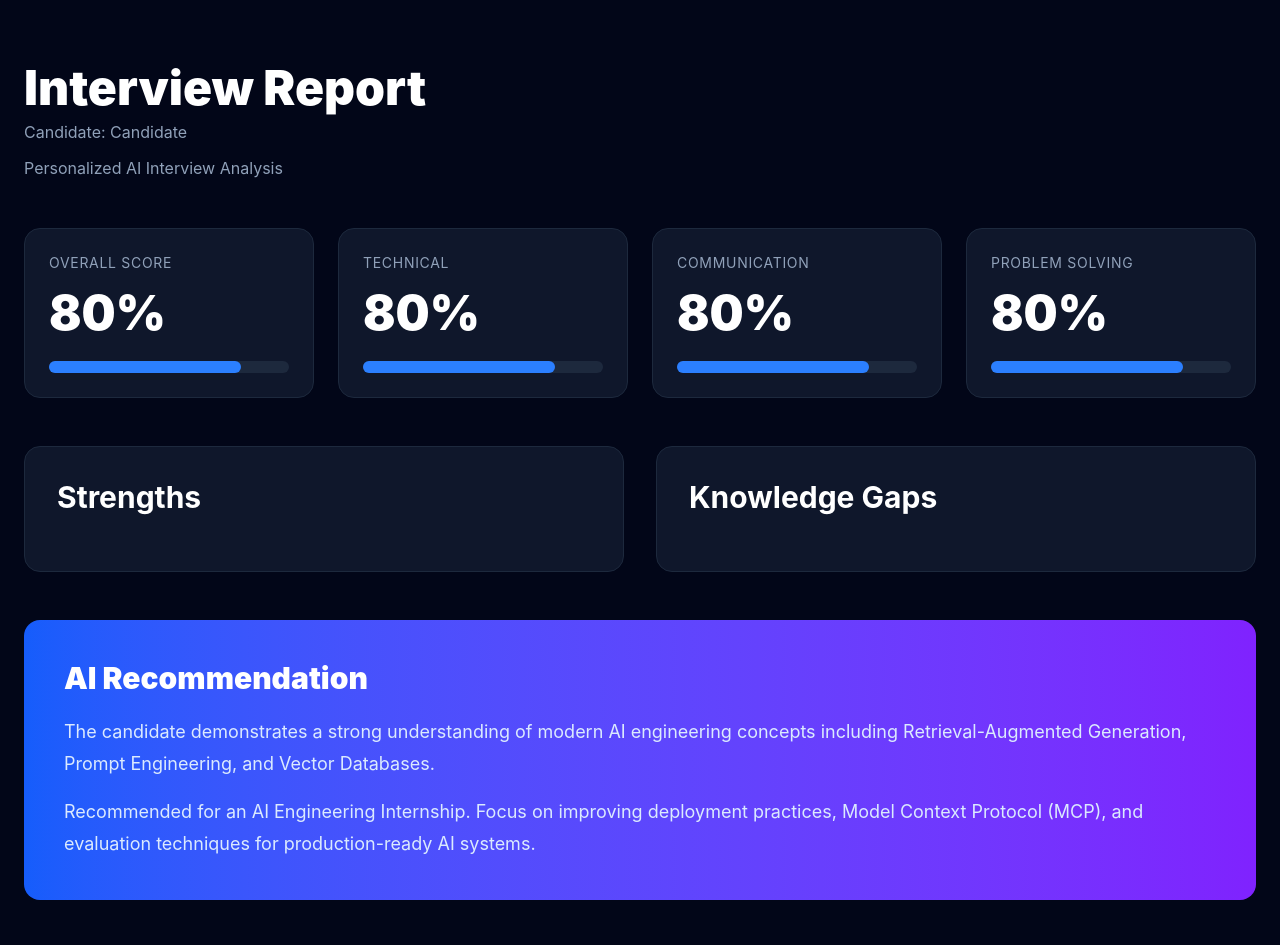
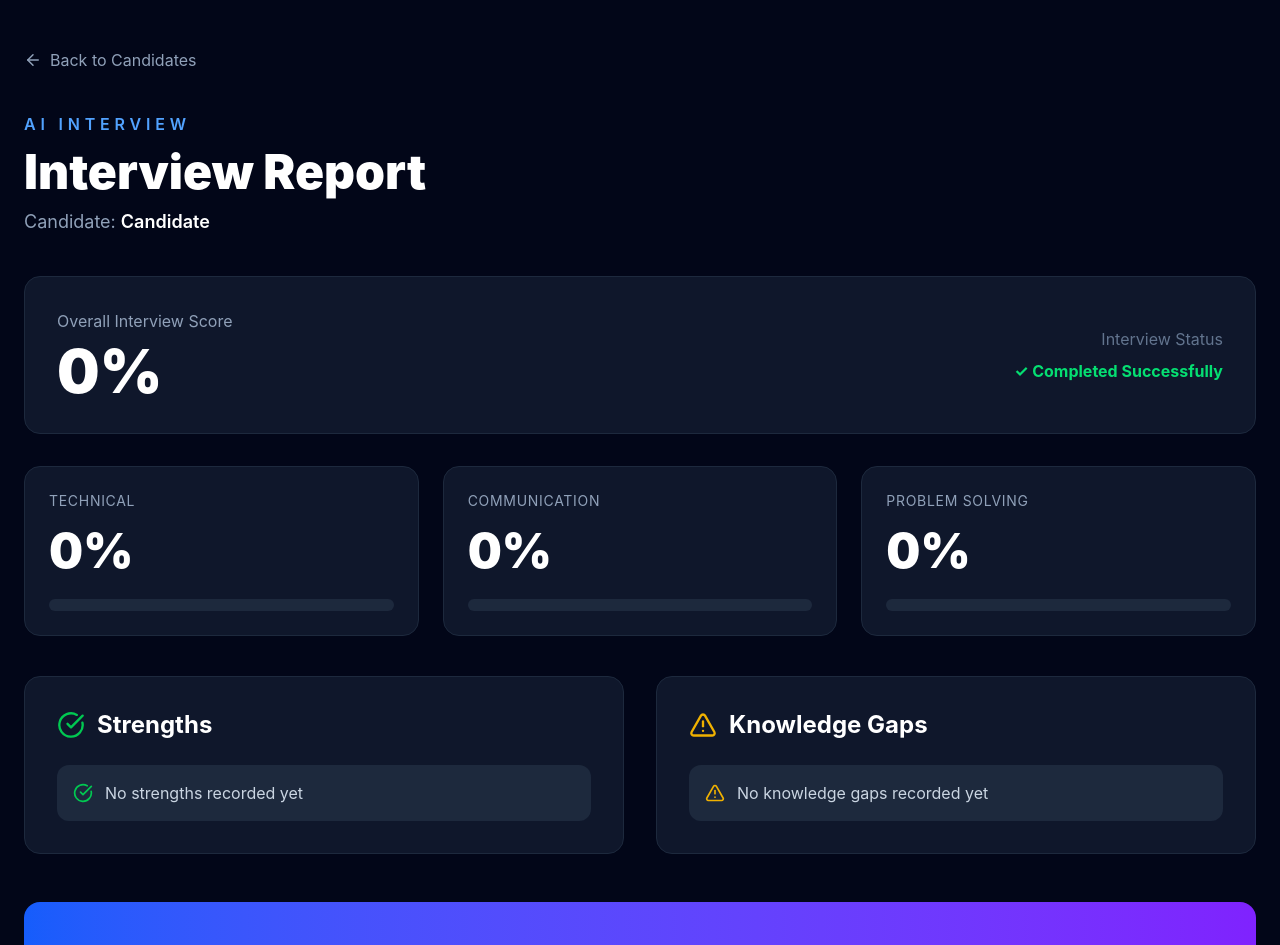
Before and after one commit to Ranjanmaiti6/interview-agent-ai, a React app in the folder frontend/: page /report in a window 1280 px wide. Shown: the top 945 px of the page. Built offline with nearby package versions, Linux system fonts and the light colour scheme; the HTML template or start-up script is replaced by a standard one.

Commit message:
Report card

```diff
--- a/frontend/src/pages/Report/Report.jsx
+++ b/frontend/src/pages/Report/Report.jsx
@@ -1,20 +1,31 @@
-import { useLocation } from "react-router-dom";
+import { useLocation, useNavigate } from "react-router-dom";
+import { ArrowLeft, CheckCircle, AlertTriangle } from "lucide-react";
+
 import ScoreCard from "../../components/report/ScoreCard";
-import SkillCard from "../../components/report/SkillCard";
 import Recommendation from "../../components/report/Recommendation";
 
 export default function Report() {
-
   const { state } = useLocation();
+  const navigate = useNavigate();
 
   const score = state?.score || {
-      technical: 80,
-      communication: 80,
-      problemSolving: 80,
+    technical: 0,
+    communication: 0,
+    problemSolving: 0,
   };
 
   const candidateName =
     state?.candidateName || "Candidate";
+
+  const strengths =
+    state?.strengths?.length > 0
+      ? state.strengths
+      : ["No strengths recorded yet"];
+
+  const gaps =
+    state?.gaps?.length > 0
+      ? state.gaps
+      : ["No knowledge gaps recorded yet"];
 
   const overall = Math.round(
     (
@@ -24,87 +35,222 @@ export default function Report() {
     ) / 3
   );
 
-const report = {
-  overall,
-
-  technical: score.technical,
-
-  communication: score.communication,
-
-  problemSolving: score.problemSolving,
-
-  strengths:
-    state?.strengths || [],
-
-  gaps:
-    state?.gaps || [],
-};
-
   return (
-
     <div className="min-h-screen bg-slate-950">
 
-      <div className="max-w-7xl mx-auto py-16 px-6">
+      <div className="max-w-7xl mx-auto px-6 py-12">
 
-        <h1 className="text-5xl font-black text-white">
+        {/* Back button */}
+
+        <button
+          onClick={() => navigate("/candidate")}
+          className="flex items-center gap-2 text-slate-400 hover:text-white transition mb-10"
+        >
+          <ArrowLeft size={18} />
+          Back to Candidates
+        </button>
+
+
+        {/* Header */}
+
+        <div>
+
+          <p className="text-blue-400 uppercase tracking-[0.3em] font-semibold">
+            AI Interview
+          </p>
+
+          <h1 className="text-5xl font-black text-white mt-3">
             Interview Report
           </h1>
-        <p className="text-slate-400 mt-2">
-  Candidate: {candidateName}
+
+          <p className="text-slate-400 text-lg mt-3">
+            Candidate:{" "}
+            <span className="text-white font-semibold">
+              {candidateName}
+            </span>
           </p>
-
-        <p className="text-slate-400 mt-3">
-          Personalized AI Interview Analysis
-        </p>
-
-        <div className="grid lg:grid-cols-4 gap-6 mt-12">
-
-<ScoreCard
-  title="Overall Score"
-  value={report.overall}
-/>
-
-<ScoreCard
-  title="Technical"
-  value={report.technical}
-/>
-
-<ScoreCard
-  title="Communication"
-  value={report.communication}
-/>
-
-<ScoreCard
-  title="Problem Solving"
-  value={report.problemSolving}
-/>
 
         </div>
 
-        <div className="grid lg:grid-cols-2 gap-8 mt-12">
 
-          <SkillCard
-            title="Strengths"
-            skills={report.strengths}
-          />
+        {/* Overall Score */}
 
-          <SkillCard
-            title="Knowledge Gaps"
-            skills={report.gaps}
-          />
+        <div className="mt-10 bg-slate-900 border border-slate-800 rounded-2xl p-8">
+
+          <div className="flex flex-col md:flex-row md:items-center md:justify-between gap-6">
+
+            <div>
+
+              <p className="text-slate-400">
+                Overall Interview Score
+              </p>
+
+              <h2 className="text-6xl font-black text-white mt-2">
+                {overall}%
+              </h2>
 
             </div>
 
-<Recommendation
-  overall={report.overall}
-  candidateName={candidateName}
-  recommendation={state?.recommendation}
-/>
+            <div className="text-right">
+
+              <p className="text-slate-500">
+                Interview Status
+              </p>
+
+              <p className="text-green-400 font-bold mt-2">
+                ✓ Completed Successfully
+              </p>
 
             </div>
 
           </div>
 
+        </div>
+
+
+        {/* Score Cards */}
+
+        <div className="grid md:grid-cols-3 gap-6 mt-8">
+
+          <ScoreCard
+            title="Technical"
+            value={score.technical}
+          />
+
+          <ScoreCard
+            title="Communication"
+            value={score.communication}
+          />
+
+          <ScoreCard
+            title="Problem Solving"
+            value={score.problemSolving}
+          />
+
+        </div>
+
+
+        {/* Strengths + Gaps */}
+
+        <div className="grid lg:grid-cols-2 gap-8 mt-10">
+
+
+          {/* Strengths */}
+
+          <div className="bg-slate-900 border border-slate-800 rounded-2xl p-8">
+
+            <div className="flex items-center gap-3">
+
+              <CheckCircle
+                className="text-green-500"
+                size={28}
+              />
+
+              <h2 className="text-2xl font-bold text-white">
+                Strengths
+              </h2>
+
+            </div>
+
+            <div className="mt-6 space-y-4">
+
+              {strengths.map((strength, index) => (
+
+                <div
+                  key={index}
+                  className="flex items-center gap-3 bg-slate-800 rounded-xl p-4"
+                >
+
+                  <CheckCircle
+                    className="text-green-500"
+                    size={20}
+                  />
+
+                  <p className="text-slate-300">
+                    {strength}
+                  </p>
+
+                </div>
+
+              ))}
+
+            </div>
+
+          </div>
+
+
+          {/* Knowledge Gaps */}
+
+          <div className="bg-slate-900 border border-slate-800 rounded-2xl p-8">
+
+            <div className="flex items-center gap-3">
+
+              <AlertTriangle
+                className="text-yellow-500"
+                size={28}
+              />
+
+              <h2 className="text-2xl font-bold text-white">
+                Knowledge Gaps
+              </h2>
+
+            </div>
+
+            <div className="mt-6 space-y-4">
+
+              {gaps.map((gap, index) => (
+
+                <div
+                  key={index}
+                  className="flex items-center gap-3 bg-slate-800 rounded-xl p-4"
+                >
+
+                  <AlertTriangle
+                    className="text-yellow-500"
+                    size={20}
+                  />
+
+                  <p className="text-slate-300">
+                    {gap}
+                  </p>
+
+                </div>
+
+              ))}
+
+            </div>
+
+          </div>
+
+        </div>
+
+
+        {/* Recommendation */}
+
+        <Recommendation
+          overall={overall}
+          candidateName={candidateName}
+          recommendation={
+            state?.recommendation
+          }
+        />
+
+
+        {/* Finish */}
+
+        <div className="text-center mt-12">
+
+          <button
+            onClick={() => navigate("/candidate")}
+            className="bg-blue-600 hover:bg-blue-700 transition px-8 py-4 rounded-xl text-white font-semibold"
+          >
+            Interview Another Candidate
+          </button>
+
+        </div>
+
+      </div>
+
+    </div>
   );
-
 }
```
Lines whose indentation alone changed are shown as unchanged.
